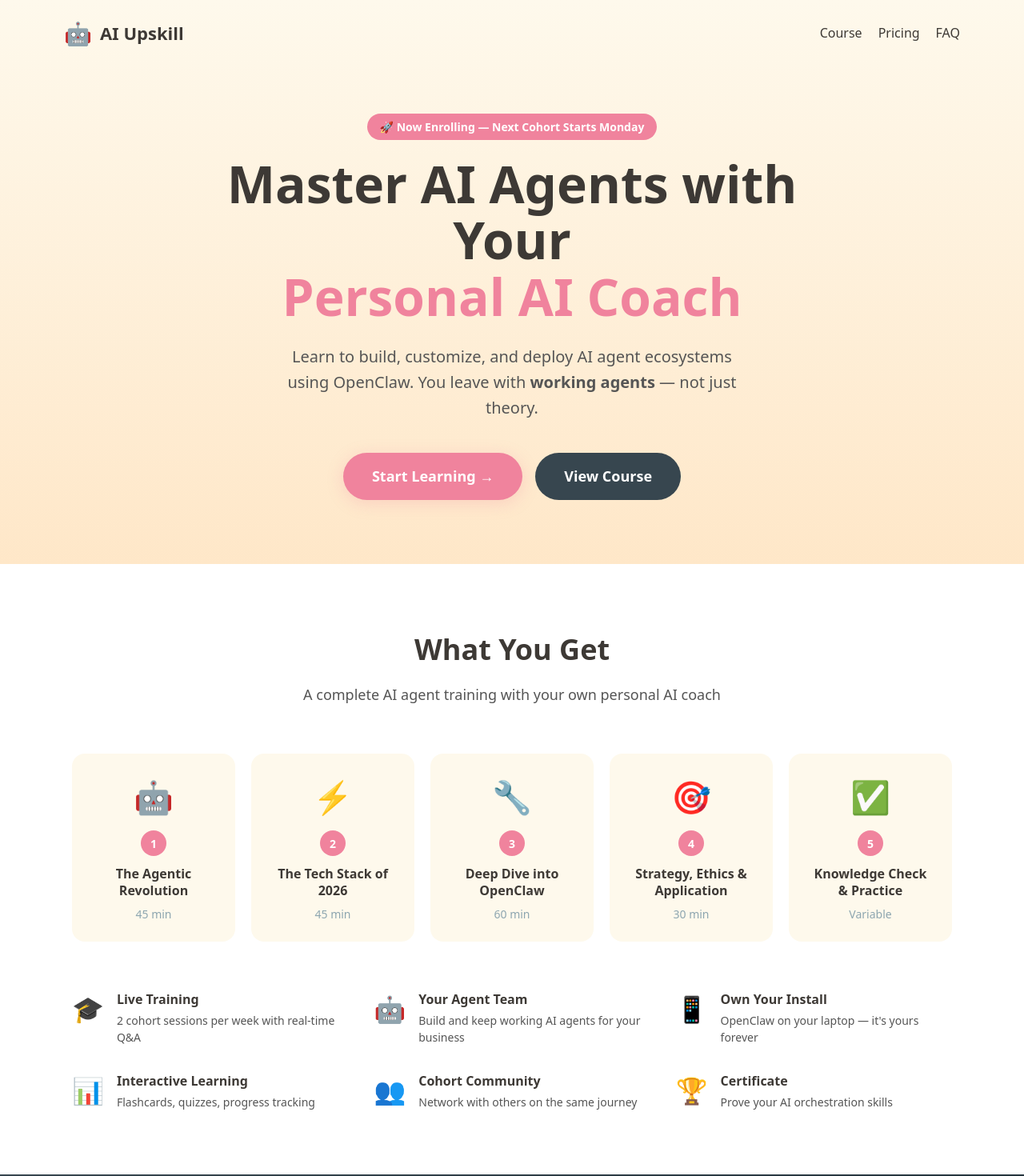
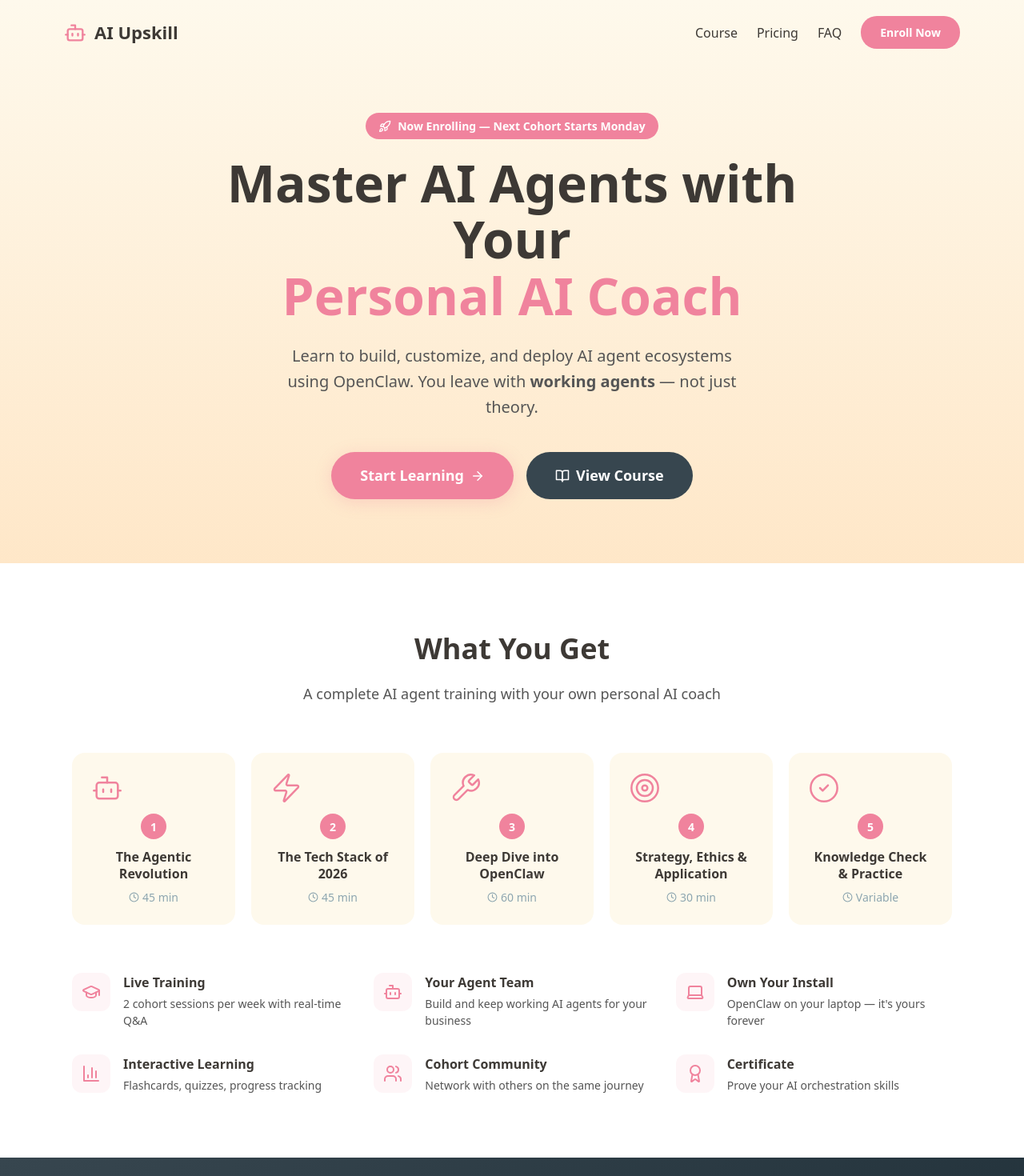
Before and after one commit to boktoday/ai-agent-upskill-sales, a React (Vite) app: page / in a window 1280 px wide. Shown: the top 1470 px of the page at 80% size. Built offline with nearby package versions, Linux system fonts and the light colour scheme.

Commit message:
chore: swap emojis for Lucide icons

```diff
--- a/src/App.tsx
+++ b/src/App.tsx
@@ -1,4 +1,10 @@
 import { useState } from 'react'
+import {
+  Bot, BookOpen, Laptop, BarChart3, Users, Award,
+  Rocket, Zap, Wrench, Target, CheckCircle2, ChevronDown,
+  Menu, X, ArrowRight, Star, Clock, Shield, GraduationCap,
+  MessageCircle, Download, Infinity, Headphones, Check
+} from 'lucide-react'
 
 const COLORS = {
   rosePink: '#F0839D',
@@ -15,6 +21,7 @@ const COLORS = {
 function App() {
   const [selectedTier, setSelectedTier] = useState('early')
   const [showCheckout, setShowCheckout] = useState(false)
+  const [mobileMenuOpen, setMobileMenuOpen] = useState(false)
 
   const tiers = [
     {
@@ -68,32 +75,81 @@ function App() {
   ]
 
   const modules = [
-    { num: 1, name: 'The Agentic Revolution', duration: '45 min', icon: '🤖' },
-    { num: 2, name: 'The Tech Stack of 2026', duration: '45 min', icon: '⚡' },
-    { num: 3, name: 'Deep Dive into OpenClaw', duration: '60 min', icon: '🔧' },
-    { num: 4, name: 'Strategy, Ethics & Application', duration: '30 min', icon: '🎯' },
-    { num: 5, name: 'Knowledge Check & Practice', duration: 'Variable', icon: '✅' },
+    { num: 1, name: 'The Agentic Revolution', duration: '45 min', icon: Bot },
+    { num: 2, name: 'The Tech Stack of 2026', duration: '45 min', icon: Zap },
+    { num: 3, name: 'Deep Dive into OpenClaw', duration: '60 min', icon: Wrench },
+    { num: 4, name: 'Strategy, Ethics & Application', duration: '30 min', icon: Target },
+    { num: 5, name: 'Knowledge Check & Practice', duration: 'Variable', icon: CheckCircle2 },
+  ]
+
+  const features = [
+    { icon: GraduationCap, title: 'Live Training', desc: '2 cohort sessions per week with real-time Q&A' },
+    { icon: Bot, title: 'Your Agent Team', desc: 'Build and keep working AI agents for your business' },
+    { icon: Laptop, title: 'Own Your Install', desc: "OpenClaw on your laptop — it's yours forever" },
+    { icon: BarChart3, title: 'Interactive Learning', desc: 'Flashcards, quizzes, progress tracking' },
+    { icon: Users, title: 'Cohort Community', desc: 'Network with others on the same journey' },
+    { icon: Award, title: 'Certificate', desc: 'Prove your AI orchestration skills' },
+  ]
+
+  const steps = [
+    { step: '1', title: 'Set Up OpenClaw', desc: "We'll help you install OpenClaw on your laptop. Works on Windows, Mac, or Linux.", time: 'Before Day 1' },
+    { step: '2', title: 'Join Your Cohort', desc: 'Monday sessions — morning for new starters, evening for catch-up with the previous cohort.', time: 'Mondays' },
+    { step: '3', title: 'Learn & Build', desc: '5 modules covering everything from AI basics to building your own agent ecosystems.', time: 'Week 1-2' },
+    { step: '4', title: 'Graduate', desc: 'Get your certificate and keep all the agents you built.', time: 'End of Week 2' },
+  ]
+
+  const faqs = [
+    { q: 'Do I need coding experience?', a: 'No! This course is designed for non-technical people. If you can use a computer, you can do this.' },
+    { q: 'What computer do I need?', a: "Any laptop from the last 5 years will work. Windows, Mac, or Linux. We'll help you set up OpenClaw." },
+    { q: 'What if I miss a session?', a: "You get catch-up recordings and can join the next cohort's evening session." },
+    { q: 'How long do I have access?', a: 'Forever! The course materials, agents, and community access are all yours after you pay.' },
+    { q: 'What makes this different from other AI courses?', a: 'You leave with working AI agents — not just knowledge. Your personal AI coach is built into the course.' },
+    { q: 'Can I use this for my business?', a: 'Absolutely! Premium tier includes an agency license so you can use the agents with clients.' },
   ]
 
   return (
     <div style={{ background: `linear-gradient(180deg, ${COLORS.paleCream} 0%, ${COLORS.softApricot} 40%, ${COLORS.burntOrange} 100%)`, minHeight: '100vh', fontFamily: 'system-ui, sans-serif' }}>
+
       {/* Nav */}
       <nav style={{ display: 'flex', justifyContent: 'space-between', alignItems: 'center', padding: '20px 40px', maxWidth: 1200, margin: '0 auto' }}>
         <div style={{ display: 'flex', alignItems: 'center', gap: 10 }}>
-          <span style={{ fontSize: 28 }}>🤖</span>
+          <Bot size={28} color={COLORS.rosePink} />
           <span style={{ fontSize: 22, fontWeight: 800, color: COLORS.headlineBlack }}>AI Upskill</span>
         </div>
-        <div style={{ display: 'flex', gap: 20 }}>
+
+        {/* Desktop Nav */}
+        <div style={{ display: 'flex', gap: 24, alignItems: 'center' }} className="hidden-mobile">
           <a href="#course" style={{ color: COLORS.headlineBlack, textDecoration: 'none', fontWeight: 500 }}>Course</a>
           <a href="#pricing" style={{ color: COLORS.headlineBlack, textDecoration: 'none', fontWeight: 500 }}>Pricing</a>
           <a href="#faq" style={{ color: COLORS.headlineBlack, textDecoration: 'none', fontWeight: 500 }}>FAQ</a>
+          <a href="#pricing" style={{ background: COLORS.rosePink, color: COLORS.pureWhite, padding: '10px 24px', borderRadius: 20, fontWeight: 600, textDecoration: 'none', fontSize: 14 }}>
+            Enroll Now
+          </a>
         </div>
+
+        {/* Mobile menu button */}
+        <button className="show-mobile" onClick={() => setMobileMenuOpen(!mobileMenuOpen)} style={{ background: 'none', border: 'none', cursor: 'pointer' }}>
+          {mobileMenuOpen ? <X size={24} color={COLORS.headlineBlack} /> : <Menu size={24} color={COLORS.headlineBlack} />}
+        </button>
       </nav>
+
+      {/* Mobile Nav */}
+      {mobileMenuOpen && (
+        <div style={{ background: COLORS.pureWhite, padding: '20px 40px', display: 'flex', flexDirection: 'column', gap: 16, borderTop: '1px solid #eee' }}>
+          <a href="#course" onClick={() => setMobileMenuOpen(false)} style={{ color: COLORS.headlineBlack, textDecoration: 'none', fontWeight: 500 }}>Course</a>
+          <a href="#pricing" onClick={() => setMobileMenuOpen(false)} style={{ color: COLORS.headlineBlack, textDecoration: 'none', fontWeight: 500 }}>Pricing</a>
+          <a href="#faq" onClick={() => setMobileMenuOpen(false)} style={{ color: COLORS.headlineBlack, textDecoration: 'none', fontWeight: 500 }}>FAQ</a>
+          <a href="#pricing" onClick={() => setMobileMenuOpen(false)} style={{ background: COLORS.rosePink, color: COLORS.pureWhite, padding: '12px 24px', borderRadius: 20, fontWeight: 600, textDecoration: 'none', textAlign: 'center', fontSize: 14 }}>
+            Enroll Now
+          </a>
+        </div>
+      )}
 
       {/* Hero */}
       <section style={{ textAlign: 'center', padding: '60px 20px 80px', maxWidth: 900, margin: '0 auto' }}>
-        <div style={{ display: 'inline-block', background: COLORS.rosePink, color: COLORS.pureWhite, padding: '6px 16px', borderRadius: 20, fontSize: 14, fontWeight: 600, marginBottom: 20 }}>
-          🚀 Now Enrolling — Next Cohort Starts Monday
+        <div style={{ display: 'inline-flex', alignItems: 'center', gap: 8, background: COLORS.rosePink, color: COLORS.pureWhite, padding: '6px 16px', borderRadius: 20, fontSize: 14, fontWeight: 600, marginBottom: 20 }}>
+          <Rocket size={16} />
+          Now Enrolling — Next Cohort Starts Monday
         </div>
         <h1 style={{ fontSize: 'clamp(36px, 6vw, 64px)', fontWeight: 900, color: COLORS.headlineBlack, lineHeight: 1.1, marginBottom: 24 }}>
           Master AI Agents with Your<br />
@@ -104,11 +160,11 @@ function App() {
           You leave with <strong>working agents</strong> — not just theory.
         </p>
         <div style={{ display: 'flex', gap: 16, justifyContent: 'center', flexWrap: 'wrap' }}>
-          <a href="#pricing" style={{ background: COLORS.rosePink, color: COLORS.pureWhite, padding: '16px 36px', borderRadius: 30, fontWeight: 700, fontSize: 18, textDecoration: 'none', boxShadow: `0 4px 20px ${COLORS.rosePink}40` }}>
-            Start Learning →
+          <a href="#pricing" style={{ background: COLORS.rosePink, color: COLORS.pureWhite, padding: '16px 36px', borderRadius: 30, fontWeight: 700, fontSize: 18, textDecoration: 'none', boxShadow: `0 4px 20px ${COLORS.rosePink}40`, display: 'inline-flex', alignItems: 'center', gap: 8 }}>
+            Start Learning <ArrowRight size={18} />
           </a>
-          <a href="#course" style={{ background: COLORS.slateCharcoal, color: COLORS.pureWhite, padding: '16px 36px', borderRadius: 30, fontWeight: 700, fontSize: 18, textDecoration: 'none' }}>
-            View Course
+          <a href="#course" style={{ background: COLORS.slateCharcoal, color: COLORS.pureWhite, padding: '16px 36px', borderRadius: 30, fontWeight: 700, fontSize: 18, textDecoration: 'none', display: 'inline-flex', alignItems: 'center', gap: 8 }}>
+            <BookOpen size={18} /> View Course
           </a>
         </div>
       </section>
@@ -125,26 +181,25 @@ function App() {
           <div style={{ display: 'grid', gridTemplateColumns: 'repeat(auto-fit, minmax(200px, 1fr))', gap: 20, marginBottom: 60 }}>
             {modules.map(m => (
               <div key={m.num} style={{ background: COLORS.paleCream, borderRadius: 16, padding: 24, textAlign: 'center' }}>
-                <div style={{ fontSize: 40, marginBottom: 12 }}>{m.icon}</div>
+                <div style={{ color: COLORS.rosePink, marginBottom: 12 }}>
+                  <m.icon size={40} strokeWidth={1.5} />
+                </div>
                 <div style={{ background: COLORS.rosePink, color: COLORS.pureWhite, width: 32, height: 32, borderRadius: '50%', display: 'flex', alignItems: 'center', justifyContent: 'center', fontWeight: 800, margin: '0 auto 12px', fontSize: 14 }}>{m.num}</div>
                 <h3 style={{ fontSize: 16, fontWeight: 700, color: COLORS.headlineBlack, marginBottom: 8, lineHeight: 1.3 }}>{m.name}</h3>
-                <p style={{ color: COLORS.buildingTeal, fontSize: 14 }}>{m.duration}</p>
+                <p style={{ color: COLORS.buildingTeal, fontSize: 14, display: 'flex', alignItems: 'center', justifyContent: 'center', gap: 4 }}>
+                  <Clock size={13} /> {m.duration}
+                </p>
               </div>
             ))}
           </div>
 
           {/* Features Grid */}
           <div style={{ display: 'grid', gridTemplateColumns: 'repeat(auto-fit, minmax(280px, 1fr))', gap: 32 }}>
-            {[
-              { icon: '🎓', title: 'Live Training', desc: '2 cohort sessions per week with real-time Q&A' },
-              { icon: '🤖', title: 'Your Agent Team', desc: 'Build and keep working AI agents for your business' },
-              { icon: '📱', title: 'Own Your Install', desc: "OpenClaw on your laptop — it's yours forever" },
-              { icon: '📊', title: 'Interactive Learning', desc: 'Flashcards, quizzes, progress tracking' },
-              { icon: '👥', title: 'Cohort Community', desc: 'Network with others on the same journey' },
-              { icon: '🏆', title: 'Certificate', desc: 'Prove your AI orchestration skills' },
-            ].map((f, i) => (
+            {features.map((f, i) => (
               <div key={i} style={{ display: 'flex', gap: 16, alignItems: 'flex-start' }}>
-                <span style={{ fontSize: 32, flexShrink: 0 }}>{f.icon}</span>
+                <div style={{ background: `${COLORS.rosePink}15`, borderRadius: 12, padding: 12, flexShrink: 0 }}>
+                  <f.icon size={24} color={COLORS.rosePink} />
+                </div>
                 <div>
                   <h4 style={{ fontWeight: 700, color: COLORS.headlineBlack, marginBottom: 4 }}>{f.title}</h4>
                   <p style={{ color: COLORS.midGrey, fontSize: 14, lineHeight: 1.5 }}>{f.desc}</p>
@@ -160,12 +215,7 @@ function App() {
         <div style={{ maxWidth: 900, margin: '0 auto' }}>
           <h2 style={{ fontSize: 36, fontWeight: 900, color: COLORS.pureWhite, textAlign: 'center', marginBottom: 50 }}>How It Works</h2>
           <div style={{ display: 'grid', gap: 24 }}>
-            {[
-              { step: '1', title: 'Set Up OpenClaw', desc: "We'll help you install OpenClaw on your laptop. Works on Windows, Mac, or Linux.", time: 'Before Day 1' },
-              { step: '2', title: 'Join Your Cohort', desc: 'Monday sessions — morning for new starters, evening for catch-up with the previous cohort.', time: 'Mondays' },
-              { step: '3', title: 'Learn & Build', desc: '5 modules covering everything from AI basics to building your own agent ecosystems.', time: 'Week 1-2' },
-              { step: '4', title: 'Graduate', desc: 'Get your certificate and keep all the agents you built.', time: 'End of Week 2' },
-            ].map((s, i) => (
+            {steps.map((s, i) => (
               <div key={i} style={{ display: 'flex', gap: 24, alignItems: 'center', background: 'rgba(255,255,255,0.05)', borderRadius: 16, padding: 24 }}>
                 <div style={{ background: COLORS.rosePink, color: COLORS.pureWhite, width: 56, height: 56, borderRadius: '50%', display: 'flex', alignItems: 'center', justifyContent: 'center', fontWeight: 900, fontSize: 22, flexShrink: 0 }}>
                   {s.step}
@@ -174,8 +224,8 @@ function App() {
                   <h3 style={{ color: COLORS.pureWhite, fontWeight: 700, fontSize: 20, marginBottom: 4 }}>{s.title}</h3>
                   <p style={{ color: 'rgba(255,255,255,0.7)', lineHeight: 1.5 }}>{s.desc}</p>
                 </div>
-                <div style={{ background: 'rgba(240,131,157,0.2)', color: COLORS.rosePink, padding: '6px 14px', borderRadius: 20, fontSize: 13, fontWeight: 600, flexShrink: 0 }}>
-                  {s.time}
+                <div style={{ background: 'rgba(240,131,157,0.2)', color: COLORS.rosePink, padding: '6px 14px', borderRadius: 20, fontSize: 13, fontWeight: 600, flexShrink: 0, display: 'flex', alignItems: 'center', gap: 4 }}>
+                  <Clock size={13} /> {s.time}
                 </div>
               </div>
             ))}
@@ -205,9 +255,9 @@ function App() {
                 {tier.badge && (
                   <div style={{
                     position: 'absolute', top: 16, right: -32, background: COLORS.rosePink, color: COLORS.pureWhite,
-                    padding: '6px 40px', fontSize: 12, fontWeight: 700, transform: 'rotate(45deg)'
+                    padding: '6px 40px', fontSize: 12, fontWeight: 700, transform: 'rotate(45deg)', display: 'flex', alignItems: 'center', gap: 4
                   }}>
-                    {tier.badge}
+                    <Star size={10} /> {tier.badge}
                   </div>
                 )}
                 <h3 style={{ fontSize: 22, fontWeight: 800, color: COLORS.headlineBlack, marginBottom: 8 }}>{tier.name}</h3>
@@ -220,7 +270,7 @@ function App() {
                 <ul style={{ listStyle: 'none', padding: 0, margin: '0 0 32px' }}>
                   {tier.features.map((f, i) => (
                     <li key={i} style={{ display: 'flex', alignItems: 'center', gap: 10, padding: '8px 0', color: COLORS.midGrey, borderBottom: '1px solid #eee' }}>
-                      <span style={{ color: '#22c55e', fontWeight: 700 }}>✓</span>
+                      <Check size={16} color="#22c55e" style={{ flexShrink: 0 }} />
                       {f}
                     </li>
                   ))}
@@ -232,18 +282,23 @@ function App() {
                     background: selectedTier === tier.id ? COLORS.rosePink : 'transparent',
                     border: `2px solid ${COLORS.rosePink}`,
                     color: selectedTier === tier.id ? COLORS.pureWhite : COLORS.rosePink,
-                    fontWeight: 700, fontSize: 16, cursor: 'pointer', transition: 'all 0.2s'
+                    fontWeight: 700, fontSize: 16, cursor: 'pointer', transition: 'all 0.2s', display: 'flex', alignItems: 'center', justifyContent: 'center', gap: 8
                   }}
                 >
-                  {selectedTier === tier.id ? '✓ Selected' : 'Enroll Now'}
+                  {selectedTier === tier.id ? <><Check size={16} /> Selected</> : 'Enroll Now'}
                 </button>
               </div>
             ))}
           </div>
 
-          <p style={{ textAlign: 'center', marginTop: 32, color: COLORS.midGrey, fontSize: 14 }}>
-            🔒 Secure payment via Stripe • 30-day money-back guarantee
-          </p>
+          <div style={{ display: 'flex', alignItems: 'center', justifyContent: 'center', gap: 16, marginTop: 32, flexWrap: 'wrap' }}>
+            <div style={{ display: 'flex', alignItems: 'center', gap: 6, color: COLORS.midGrey, fontSize: 14 }}>
+              <Shield size={16} color={COLORS.buildingTeal} /> Secure payment via Stripe
+            </div>
+            <div style={{ display: 'flex', alignItems: 'center', gap: 6, color: COLORS.midGrey, fontSize: 14 }}>
+              <Infinity size={16} color={COLORS.buildingTeal} /> 30-day money-back guarantee
+            </div>
+          </div>
         </div>
       </section>
 
@@ -251,18 +306,11 @@ function App() {
       <section id="faq" style={{ padding: '80px 20px', background: COLORS.pureWhite }}>
         <div style={{ maxWidth: 800, margin: '0 auto' }}>
           <h2 style={{ fontSize: 36, fontWeight: 900, color: COLORS.headlineBlack, textAlign: 'center', marginBottom: 50 }}>Questions?</h2>
-          {[
-            { q: 'Do I need coding experience?', a: 'No! This course is designed for non-technical people. If you can use a computer, you can do this.' },
-            { q: 'What computer do I need?', a: "Any laptop from the last 5 years will work. Windows, Mac, or Linux. We'll help you set up OpenClaw." },
-            { q: 'What if I miss a session?', a: 'You get catch-up recordings and can join the next cohort\'s evening session.' },
-            { q: 'How long do I have access?', a: 'Forever! The course materials, agents, and community access are all yours after you pay.' },
-            { q: 'What makes this different from other AI courses?', a: 'You leave with working AI agents — not just knowledge. Your personal AI coach is built into the course.' },
-            { q: 'Can I use this for my business?', a: 'Absolutely! Premium tier includes an agency license so you can use the agents with clients.' },
-          ].map((faq, i) => (
+          {faqs.map((faq, i) => (
             <details key={i} style={{ borderBottom: '1px solid #eee', padding: '20px 0' }}>
               <summary style={{ cursor: 'pointer', fontWeight: 700, color: COLORS.headlineBlack, fontSize: 18, listStyle: 'none', display: 'flex', justifyContent: 'space-between', alignItems: 'center' }}>
                 {faq.q}
-                <span style={{ color: COLORS.rosePink }}>▼</span>
+                <ChevronDown size={20} color={COLORS.rosePink} style={{ flexShrink: 0 }} />
               </summary>
               <p style={{ color: COLORS.midGrey, marginTop: 12, lineHeight: 1.6 }}>{faq.a}</p>
             </details>
@@ -273,40 +321,51 @@ function App() {
       {/* CTA */}
       <section style={{ padding: '80px 20px', background: `linear-gradient(135deg, ${COLORS.slateCharcoal} 0%, #1a2a33 100%)`, textAlign: 'center' }}>
         <h2 style={{ fontSize: 42, fontWeight: 900, color: COLORS.pureWhite, marginBottom: 16 }}>Ready to Build Your AI Team?</h2>
-        <p style={{ color: 'rgba(255,255,255,0.7)', fontSize: 18, marginBottom: 40, maxWidth: 500, margin: '0 auto 40px' }}>
+        <p style={{ color: 'rgba(255,255,255,0.7)', fontSize: 18, maxWidth: 500, margin: '0 auto 40px' }}>
           Join the next cohort. Set up your OpenClaw. Leave with working AI agents.
         </p>
-        <a href="#pricing" style={{ background: COLORS.rosePink, color: COLORS.pureWhite, padding: '20px 48px', borderRadius: 30, fontWeight: 800, fontSize: 20, textDecoration: 'none', display: 'inline-block', boxShadow: `0 4px 30px ${COLORS.rosePink}50` }}>
-          Enroll Now — From ${tiers.find((t: any) => t.id === selectedTier)?.price || 297}
+        <a href="#pricing" style={{ background: COLORS.rosePink, color: COLORS.pureWhite, padding: '20px 48px', borderRadius: 30, fontWeight: 800, fontSize: 20, textDecoration: 'none', display: 'inline-flex', alignItems: 'center', gap: 10, boxShadow: `0 4px 30px ${COLORS.rosePink}50` }}>
+          Enroll Now — From ${tiers.find((t: any) => t.id === selectedTier)?.price || 297} <ArrowRight size={20} />
         </a>
       </section>
 
       {/* Footer */}
       <footer style={{ padding: '30px 20px', background: COLORS.headlineBlack, textAlign: 'center', color: 'rgba(255,255,255,0.5)', fontSize: 14 }}>
-        <p>© 2026 AI Upskill Course • Built with OpenClaw</p>
+        <p>© 2026 AI Upskill Course · Built with OpenClaw</p>
       </footer>
 
       {/* Checkout Modal */}
       {showCheckout && (
         <div style={{ position: 'fixed', inset: 0, background: 'rgba(0,0,0,0.7)', display: 'flex', alignItems: 'center', justifyContent: 'center', zIndex: 100, padding: 20 }}>
-          <div style={{ background: COLORS.pureWhite, borderRadius: 24, padding: 40, maxWidth: 480, width: '100%' }}>
+          <div style={{ background: COLORS.pureWhite, borderRadius: 24, padding: 40, maxWidth: 480, width: '100%', position: 'relative' }}>
+            <button onClick={() => setShowCheckout(false)} style={{ position: 'absolute', top: 16, right: 16, background: 'none', border: 'none', cursor: 'pointer' }}>
+              <X size={20} color={COLORS.midGrey} />
+            </button>
             <h3 style={{ fontSize: 24, fontWeight: 800, color: COLORS.headlineBlack, marginBottom: 8 }}>Enroll in AI Upskill</h3>
             <p style={{ color: COLORS.midGrey, marginBottom: 24 }}>
               {tiers.find((t: any) => t.id === selectedTier)?.name} — ${tiers.find((t: any) => t.id === selectedTier)?.price}
             </p>
             <form onSubmit={(e: any) => { e.preventDefault(); alert('Stripe checkout would open here') }}>
-              <input type="text" placeholder="Full Name" required style={{ width: '100%', padding: 14, borderRadius: 12, border: '2px solid #eee', marginBottom: 12, fontSize: 16 }} />
-              <input type="email" placeholder="Email Address" required style={{ width: '100%', padding: 14, borderRadius: 12, border: '2px solid #eee', marginBottom: 12, fontSize: 16 }} />
-              <button type="submit" style={{ width: '100%', padding: 18, borderRadius: 12, background: COLORS.rosePink, color: COLORS.pureWhite, fontWeight: 700, fontSize: 18, border: 'none', cursor: 'pointer' }}>
-                Pay ${tiers.find((t: any) => t.id === selectedTier)?.price} Securely →
+              <input type="text" placeholder="Full Name" required style={{ width: '100%', padding: 14, borderRadius: 12, border: '2px solid #eee', marginBottom: 12, fontSize: 16, boxSizing: 'border-box' }} />
+              <input type="email" placeholder="Email Address" required style={{ width: '100%', padding: 14, borderRadius: 12, border: '2px solid #eee', marginBottom: 12, fontSize: 16, boxSizing: 'border-box' }} />
+              <button type="submit" style={{ width: '100%', padding: 18, borderRadius: 12, background: COLORS.rosePink, color: COLORS.pureWhite, fontWeight: 700, fontSize: 18, border: 'none', cursor: 'pointer', display: 'flex', alignItems: 'center', justifyContent: 'center', gap: 8 }}>
+                Pay ${tiers.find((t: any) => t.id === selectedTier)?.price} Securely <ArrowRight size={18} />
               </button>
             </form>
-            <button onClick={() => setShowCheckout(false)} style={{ width: '100%', marginTop: 12, padding: 12, background: 'transparent', color: COLORS.midGrey, border: 'none', cursor: 'pointer', fontSize: 14 }}>
-              Cancel
-            </button>
           </div>
         </div>
       )}
+
+      {/* Mobile styles */}
+      <style>{`
+        @media (max-width: 768px) {
+          .hidden-mobile { display: none !important; }
+          .show-mobile { display: block !important; }
+        }
+        @media (min-width: 769px) {
+          .show-mobile { display: none !important; }
+        }
+      `}</style>
     </div>
   )
 }
```
